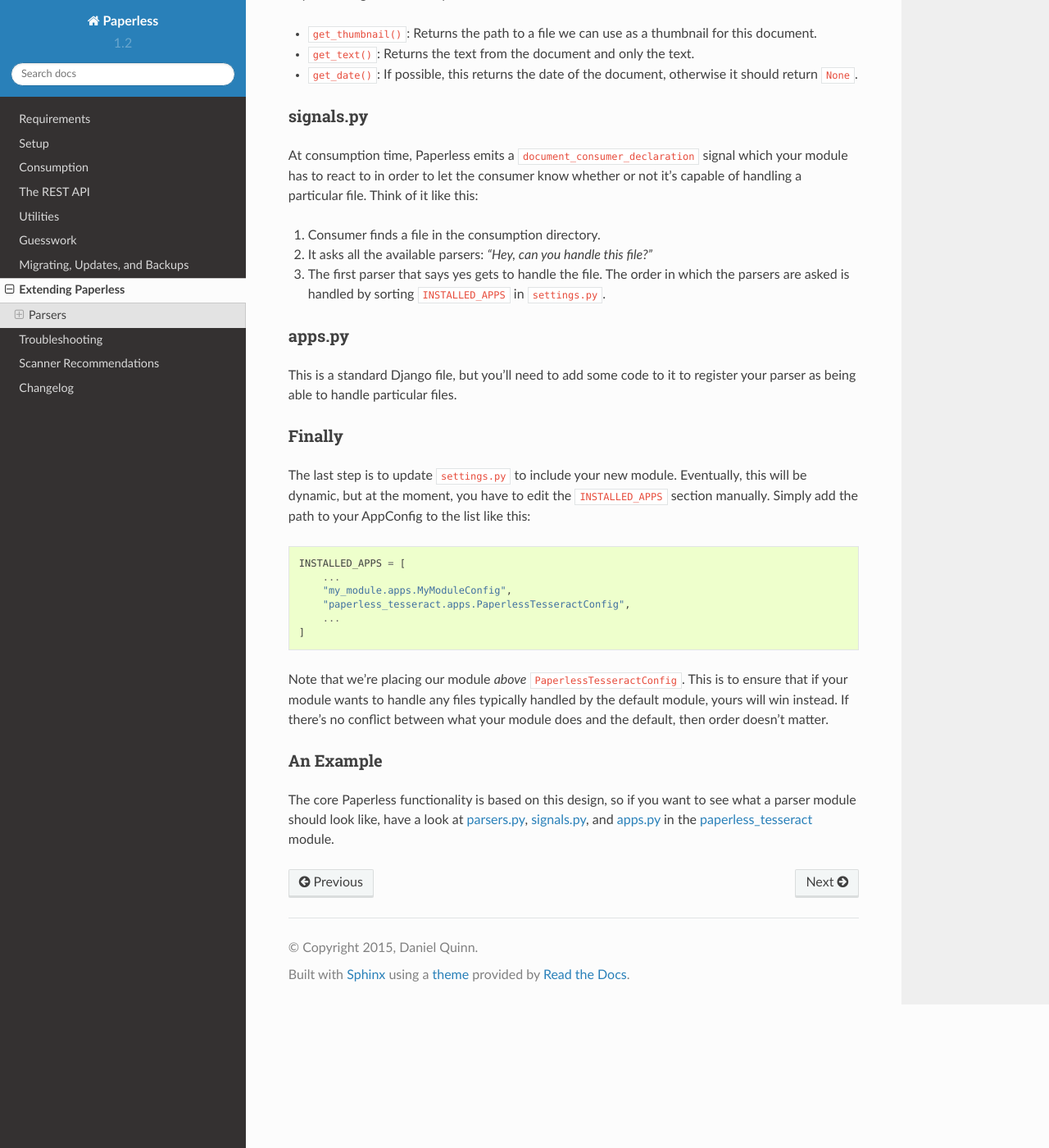
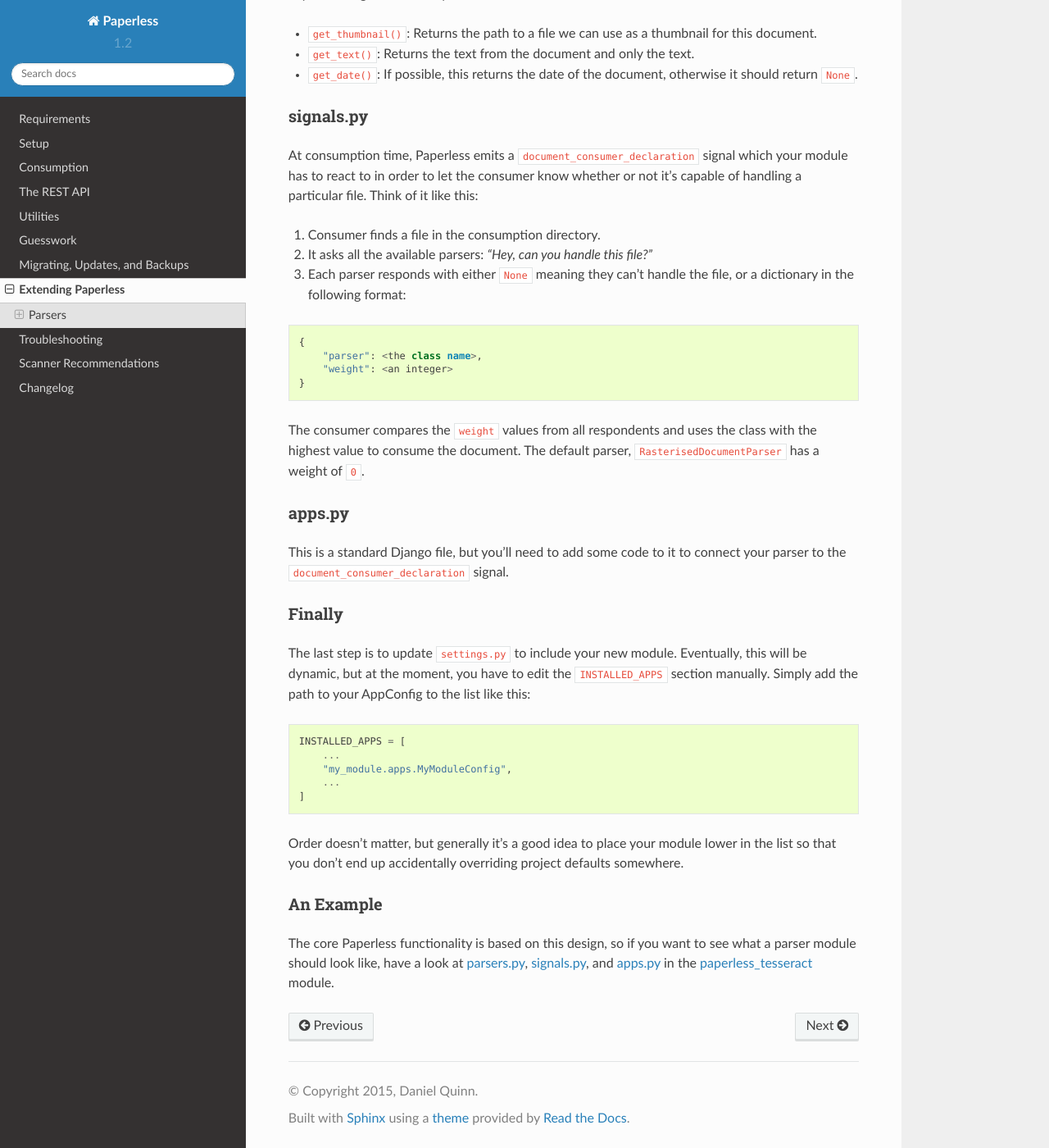
Before and after one commit to repoRangee/Large-scale, a Sphinx documentation site: the page built from docs/extending.rst, in a window 1280 px wide and 1400 px high, scrolled down 527 px. Shown: the whole window at 82% size. Built offline with Sphinx 7.4.7 and the Read the Docs theme 2.0.0, drawn with Linux system fonts in a browser that asks for light colours; formulas are drawn with MathJax 3.

Commit message:
Fix docs to better reflect reality of extensions

```diff
--- a/docs/extending.rst
+++ b/docs/extending.rst
@@ -50,9 +50,19 @@ this:
 
 1. Consumer finds a file in the consumption directory.
 2. It asks all the available parsers: *"Hey, can you handle this file?"*
-3. The first parser that says yes gets to handle the file.  The order in which
-   the parsers are asked is handled by sorting ``INSTALLED_APPS`` in
-   ``settings.py``.
+3. Each parser responds with either ``None`` meaning they can't handle the
+   file, or a dictionary in the following format:
+
+.. code:: python
+
+    {
+        "parser": <the class name>,
+        "weight": <an integer>
+    }
+
+The consumer compares the ``weight`` values from all respondents and uses the
+class with the highest value to consume the document.  The default parser,
+``RasterisedDocumentParser`` has a weight of ``0``.
 
 
 .. _extending-parsers-appspy:
@@ -61,7 +71,7 @@ apps.py
 .......
 
 This is a standard Django file, but you'll need to add some code to it to
-register your parser as being able to handle particular files.
+connect your parser to the ``document_consumer_declaration`` signal.
 
 
 .. _extending-parsers-finally:
@@ -79,14 +89,12 @@ the list like this:
     INSTALLED_APPS = [
         ...
         "my_module.apps.MyModuleConfig",
-        "paperless_tesseract.apps.PaperlessTesseractConfig",
         ...
     ]
 
-Note that we're placing our module *above* ``PaperlessTesseractConfig``.  This
-is to ensure that if your module wants to handle any files typically handled by
-the default module, yours will win instead.  If there's no conflict between
-what your module does and the default, then order doesn't matter.
+Order doesn't matter, but generally it's a good idea to place your module lower
+in the list so that you don't end up accidentally overriding project defaults
+somewhere.
 
 
 .. _extending-parsers-example:
```
